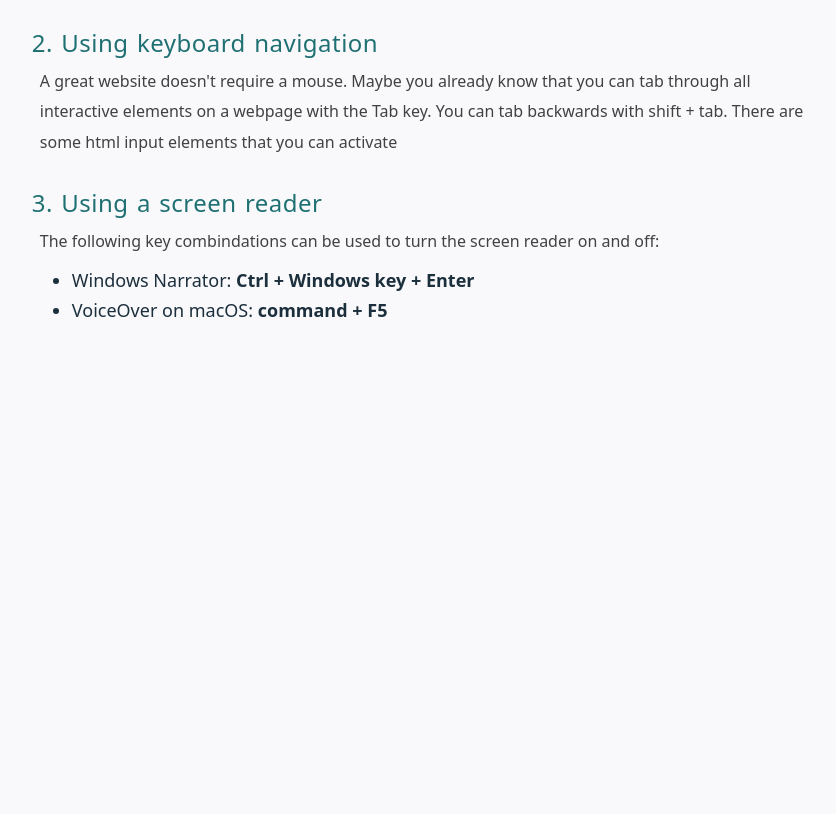
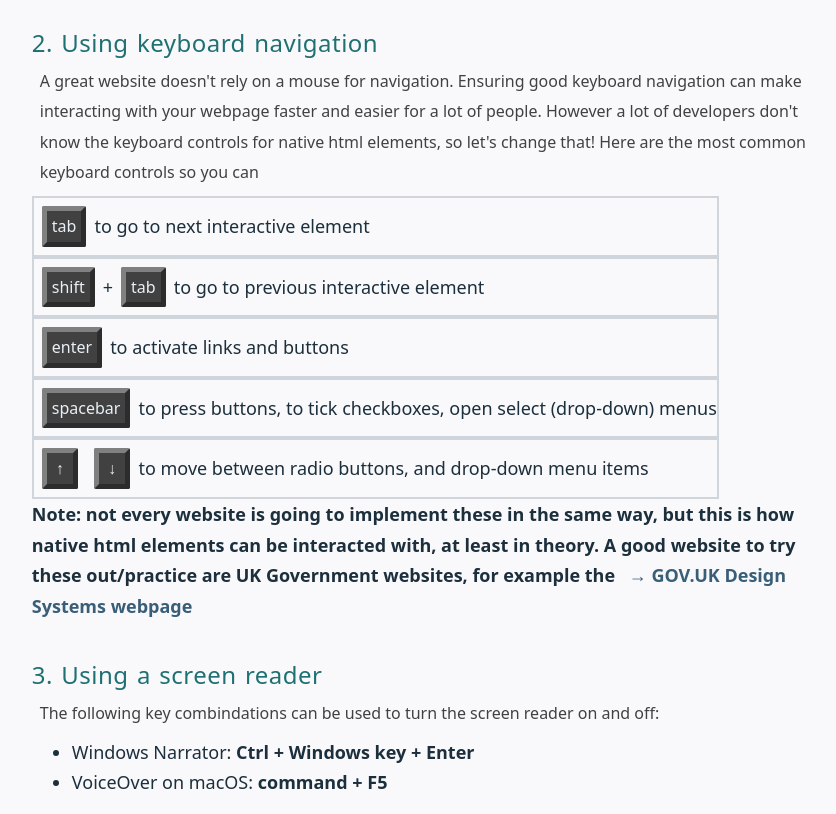
Before and after one commit to D-oro/Portfolio, a plain HTML site: page blog_post_one.html in a window 1280 px wide. Shown: the part 1313-2127 px from the top of the page, without its empty margins (205-1041 px from the left). Before the commit the page ends 1655 px from the top, so only its background shows below. Drawn offline with Linux system fonts and the light colour scheme.

Commit message:
adding keyboard controls

```diff
--- a/blog.css
+++ b/blog.css
@@ -107,11 +107,36 @@ p {
   margin: 0.5em;
 }
 
+.keyboard-list {
+  padding: 0;
+  margin: 0;
+}
+
+.keyboard-list li {
+  list-style: none;
+}
+
+.keyboard-key {
+  background-color: var(--grey-900);
+  color: var(--grey-100);
+  padding: 0 0.5rem ;
+  border-radius: 0.2rem;
+  border: 0.5rem outset grey;
+  /* margin: 0.5em 0; */
+}
+
+.list-item {
+  display: flex;
+  align-items: center;
+  /* justify-content: space-between; */
+  border: 0.2rem solid var(--grey-200);
+}
+
 .list-image-container {
   display: flex;
   width: 80vw;
   align-items: center;
-  gap: 1rem;
+  /* gap: 2rem; */
 }
 
 ul {
--- a/blog_post_one.html
+++ b/blog_post_one.html
@@ -41,8 +41,10 @@
         </p>
         <h3>1. Using Firefox Accessibility Inspector</h3>
         <p>
-          Did you know Firefox Dev Tools have integrated accessibility testing tools?
-          There's no need to install any plugins or 'Here's
+          Did you know Firefox has integrated accessibility testing tools?
+          There's no need to install any plugins or anything,
+          Firefox comes with an Accessibility Inspector by default.
+          Here's where to find it:
           <div class="list-image-container">
           <ul>
             <li>Go to any webpage on Firefox</li>
@@ -76,12 +78,31 @@
         </p>
         <h3>2. Using keyboard navigation</h3>
         <p>
-          A great website doesn't require a mouse.
-          Maybe you already know that you can tab through
-          all interactive elements on a webpage with the Tab key.
-          You can tab backwards with shift + tab.
-          There are some html input elements that
-          you can activate
+          A great website doesn't rely on a mouse for navigation.
+          Ensuring good keyboard navigation can make interacting with your
+          webpage faster and easier for a lot of people.
+          However a lot of developers don't know the keyboard controls for
+          native html elements, so let's change that!
+          Here are the most common keyboard controls so you can
+
+          <ul class="keyboard-list">
+            <li><span class="list-item"><p class="keyboard-key">tab</p> to go to next interactive element</span></li>
+            <li><span class="list-item"><p class="keyboard-key">shift</p> + <p class="keyboard-key">tab</p> to go to previous interactive element</span></li>
+            <li><span class="list-item"><p class="keyboard-key">enter</p> to activate links and buttons</span></li>
+            <li><span class="list-item"><p class="keyboard-key">spacebar</p>to press buttons, to tick checkboxes, open select (drop-down) menus</span></li>
+            <li><span class="list-item">
+              <p class="visually-hidden">up arrow</p>
+              <p class="keyboard-key" aria-hidden="true">&nbsp;&uarr;&nbsp;</p>
+              <p class="visually-hidden">up arrow</p>
+              <p class="keyboard-key" aria-hidden="true">&nbsp;&darr;&nbsp;</p>
+              to move between radio buttons, and drop-down menu items</span></li>
+          </ul>
+
+          <b>Note: not every website is going to implement these in the same way,
+            but this is how native html elements can be interacted with, at least in theory.
+            A good website to try these out/practice are UK Government websites, for example the
+            <a href="https://design-system.service.gov.uk/components/" class="external-link"><span class="arrow-down" aria-hidden="true">&rarr;&nbsp;</span>GOV.UK Design Systems webpage</a>
+          </b>
         </p>
         <h3>3. Using a screen reader</h3>
         <p>
--- a/index.css
+++ b/index.css
@@ -214,6 +214,16 @@ nav {
     color: var(--purple-500);
 }
 
+.visually-hidden {
+    clip: rect(0 0 0 0);
+    clip-path: inset(50%);
+    height: 1px;
+    overflow: hidden;
+    position: absolute;
+    white-space: nowrap;
+    width: 1px;
+}
+
 :root {
     font-size: 10px;
 
```
